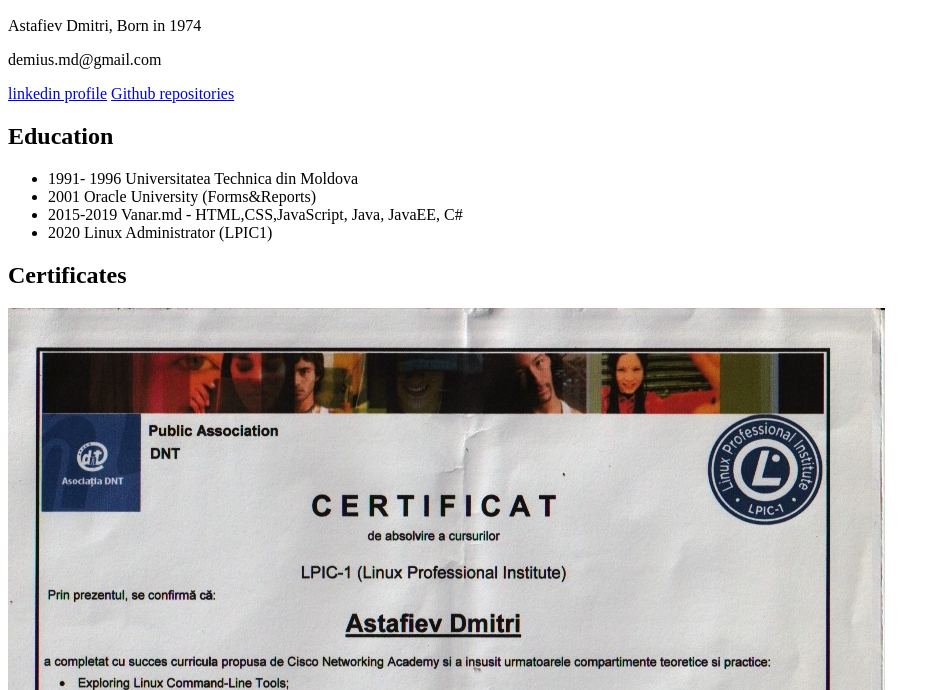
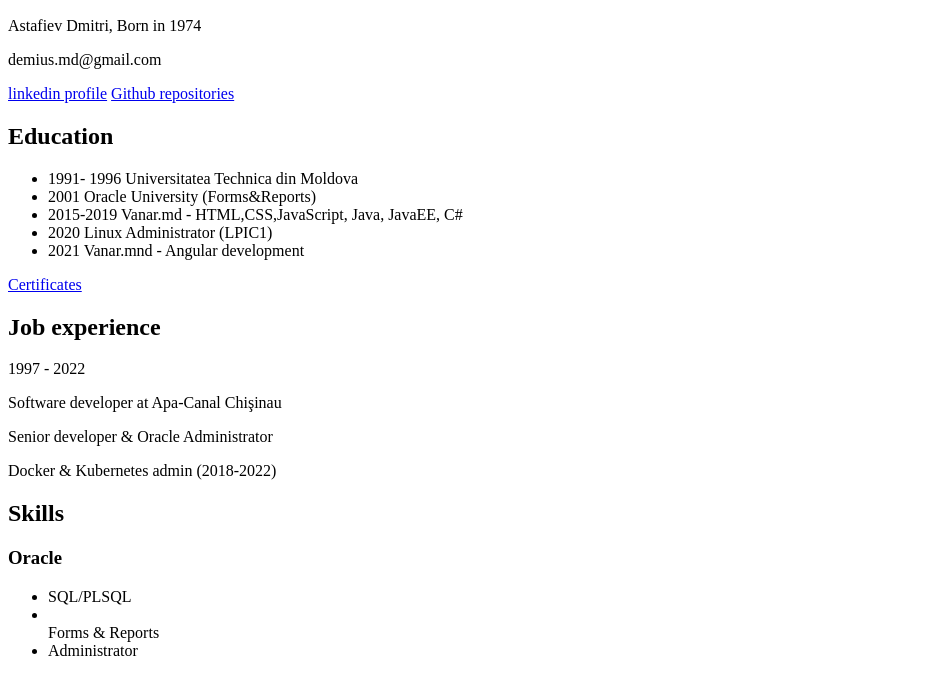
Before and after one commit to DemiusAcademius/DemiusAcademius.github.io, a plain HTML site: page index.html in a window 1280 px wide. Shown: the part 110-800 px from the top of the page, without its empty margins (0-940 px from the left). Drawn offline with Linux system fonts and the light colour scheme.

Commit message:
sepate page for cettifies

```diff
--- a/index.html
+++ b/index.html
@@ -34,15 +34,13 @@
                 <span>2020</span>
                 <span>Linux Administrator (LPIC1)</span>
             </li>
+            <li>
+                <span>2021</span>
+                <span>Vanar.mnd - Angular development</span>
+            </li>
         </ul>
-    </div>
-    <div>
-        <h2>Certificates</h2>
-        <div>
-            <img src="images/cer_linux_lpic.jpg" alt="Linux Administrator">
-            <img src="images/cert_angular.jpg" alt="Angular developer">
-            <img src="images/cert_c_diez.jpg" alt="C# developer">
-        </div>
+
+        <a href="certificates.html">Certificates</a>
     </div>
     <div>
         <h2>Job experience</h2>
@@ -61,6 +59,17 @@
             </p>
         </div>
     </div>
+    <div>
+        <h2>Skills</h2>
+        <div>
+            <h3>Oracle</h3>
+            <ul>
+                <li>SQL/PLSQL</li>
+                <li></li>Forms & Reports</li>
+                <li>Administrator</li>
+            </ul>
+        </div>
+    </div>
 </body>
 
 </html>
```
Also changed, not shown: certificates.html (added, +29 -0 lines).
